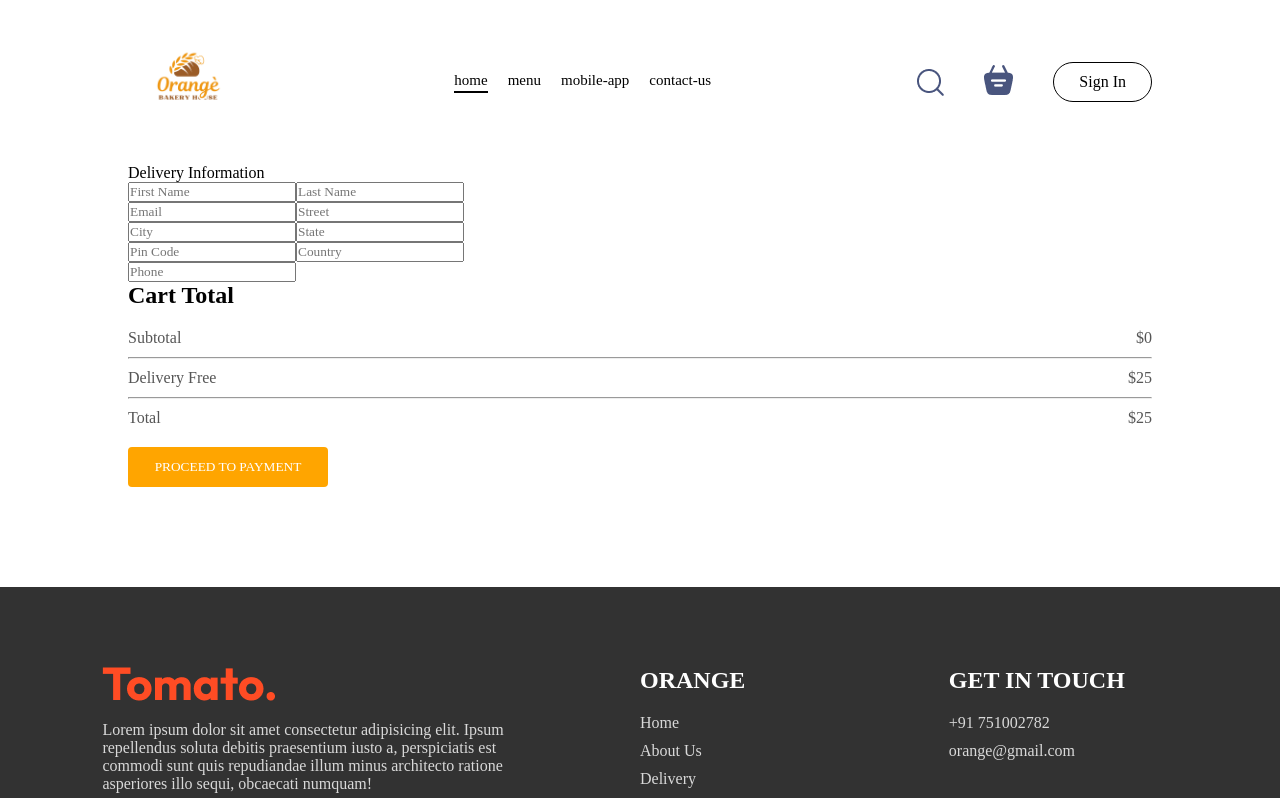
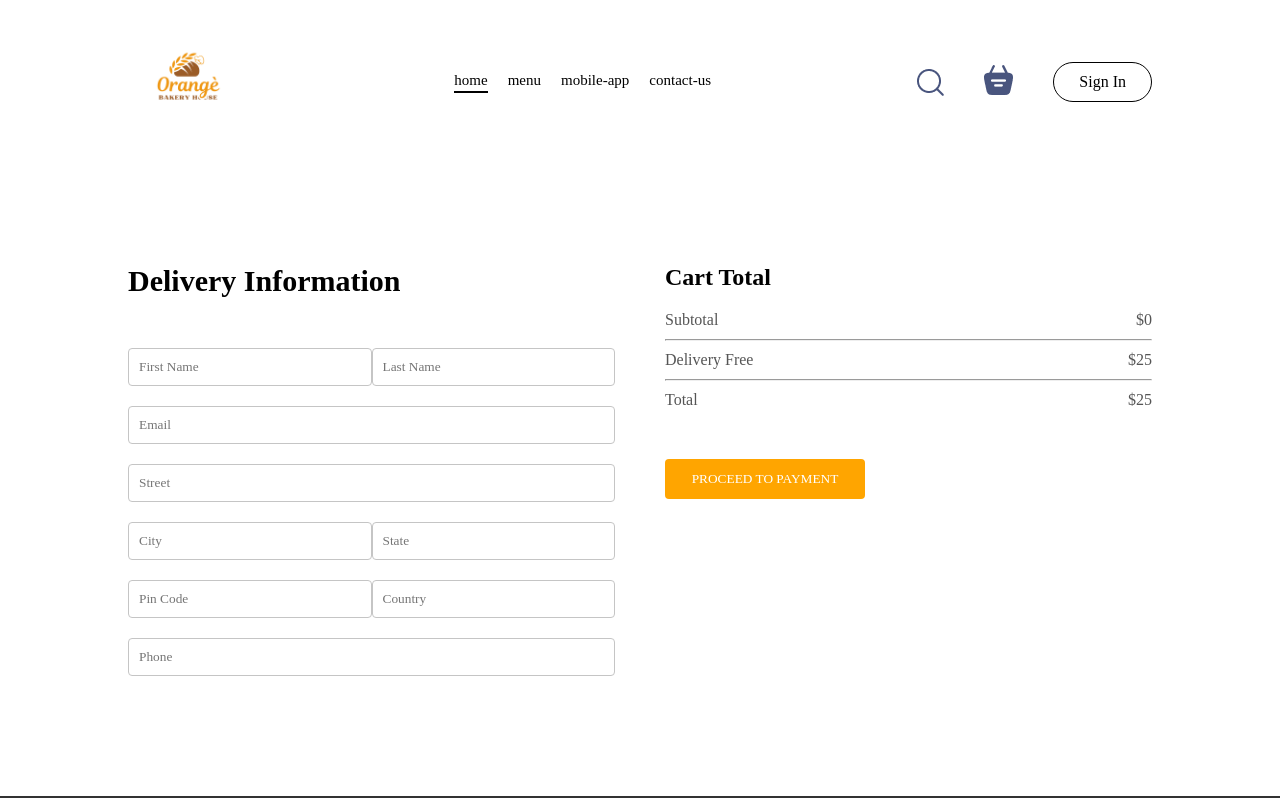
Before and after one commit to HOEVID/Full-Stack-Food-Delivery-Website, a React (Vite) app in the folder frontend/: page /order in a window 1280 px wide. Shown: the top 798 px of the page. Built offline with nearby package versions, Linux system fonts and the light colour scheme.

Commit message:
Place holder css completed

```diff
--- a/frontend/src/pages/PlaceOrder/PlaceOrder.css
+++ b/frontend/src/pages/PlaceOrder/PlaceOrder.css
@@ -0,0 +1,34 @@
+.place-order{
+    display: flex;
+    align-items:start;
+    justify-content: space-between;
+    margin-top: 100px;
+    gap:50px;
+}
+.place-order-left{
+    width:100%;
+    max-width:max(30%,500px);
+}
+.place-order-left .title{
+    font-size: 30px;
+    font-weight: 600;
+    margin-bottom: 50px;
+}
+.place-order-left input{
+    margin-bottom:20px ;
+    padding: 10px;
+    outline-color: orange;
+    border: 1px solid #c5c5c5;
+    width:100% ;
+    border-radius: 4px;
+}
+.place-order-left .multi-fields{
+    display: flex;
+}
+.place-order-right {
+    width:100%;
+    max-width:max(40%,500px,);
+}
+.place-order-right .cart-total button{
+    margin-top:30px;
+}
--- a/frontend/src/pages/PlaceOrder/PlaceOrder.jsx
+++ b/frontend/src/pages/PlaceOrder/PlaceOrder.jsx
@@ -20,9 +20,11 @@
         </div>
         <div className='multi-fields'>
         <input type="text" placeholder='Pin Code'/>
-        <input type="text" placeholder='Country'/></div>
+        <input type="text" placeholder='Country'/>
+        </div>
+        <input type="text" placeholder='Phone'/>
     </div>
-    <input type="text" placeholder='Phone'/>
+
     <div className='place-order-right'>
     <div className='cart-total'>
           <h2>Cart Total</h2>
```
